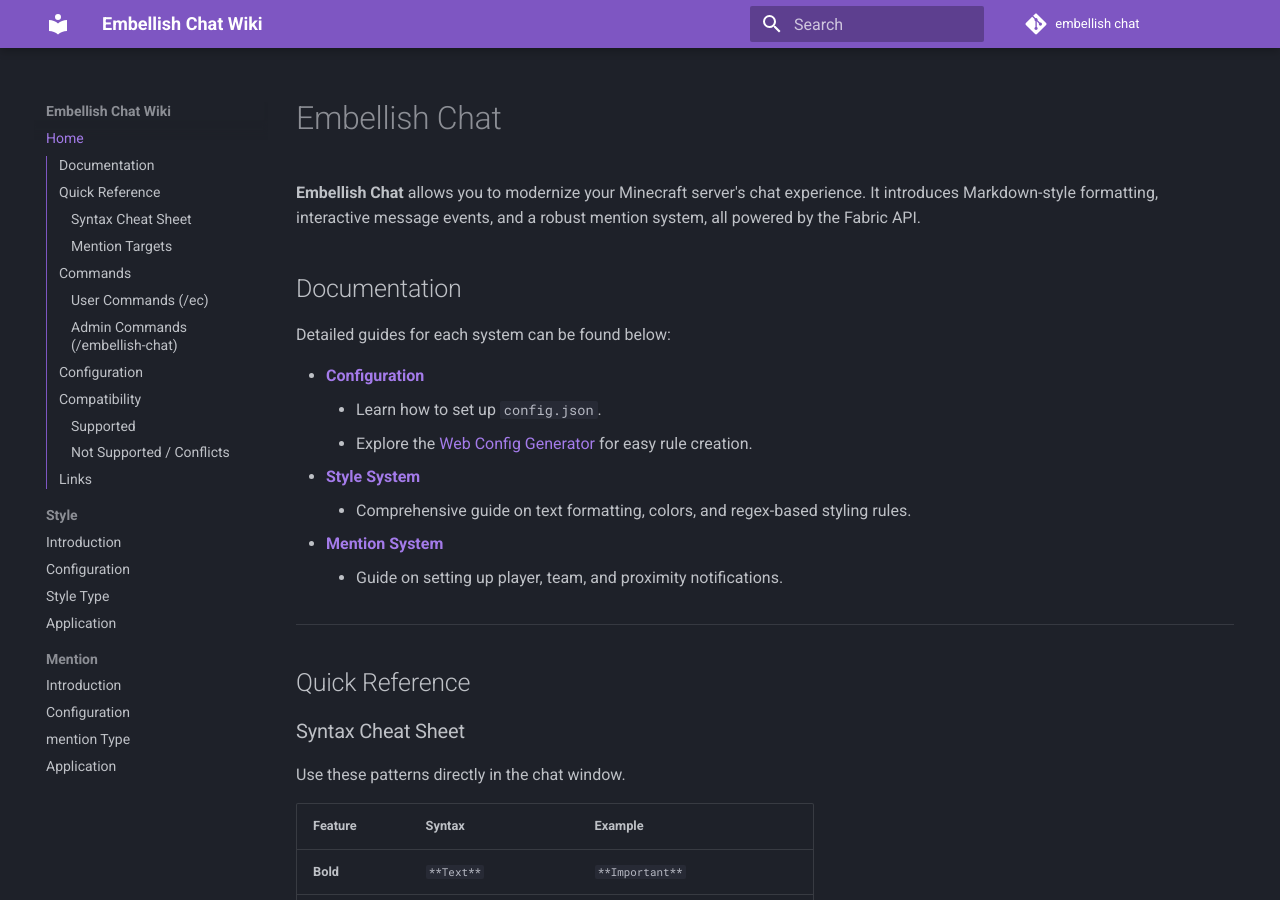
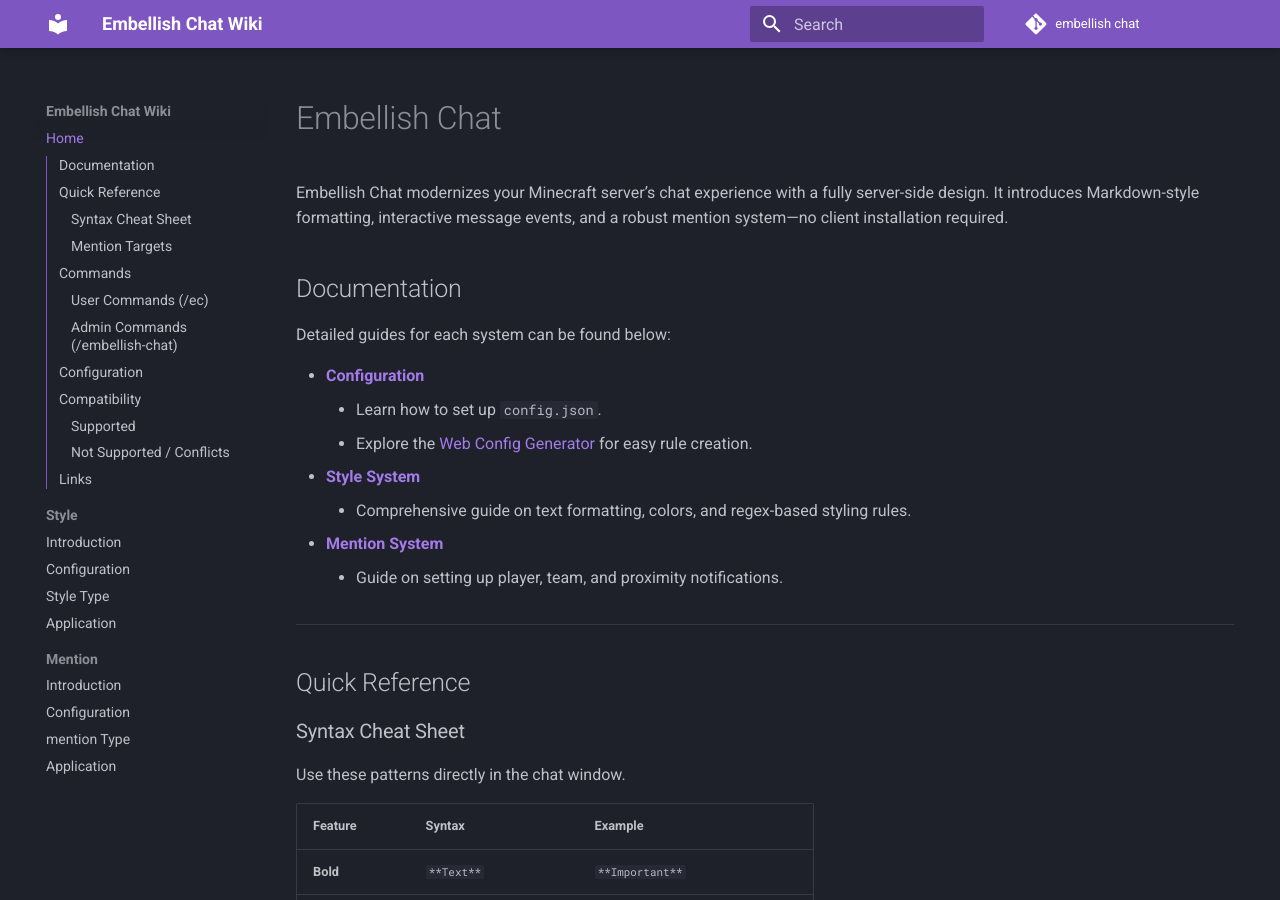
Before and after one commit to hanhy06/embellish_chat, an MkDocs documentation site: the page built from docs/mkdocs/docs/index.md, in a window 1280 px wide and 900 px high. Built offline with MkDocs 1.6.1 and Material for MkDocs 9.7.7, drawn with Linux system fonts in a browser that asks for light colours; comment, search, counter and statistics services are not loaded.

Commit message:
docs: update description in index.md to clarify server-side design of Embellish Chat

```diff
--- a/docs/mkdocs/docs/index.md
+++ b/docs/mkdocs/docs/index.md
@@ -1,6 +1,6 @@
 # Embellish Chat
 
-**Embellish Chat** allows you to modernize your Minecraft server's chat experience. It introduces Markdown-style formatting, interactive message events, and a robust mention system, all powered by the Fabric API.
+Embellish Chat modernizes your Minecraft server’s chat experience with a fully server-side design. It introduces Markdown-style formatting, interactive message events, and a robust mention system—no client installation required.
 
 ## Documentation
 
```
